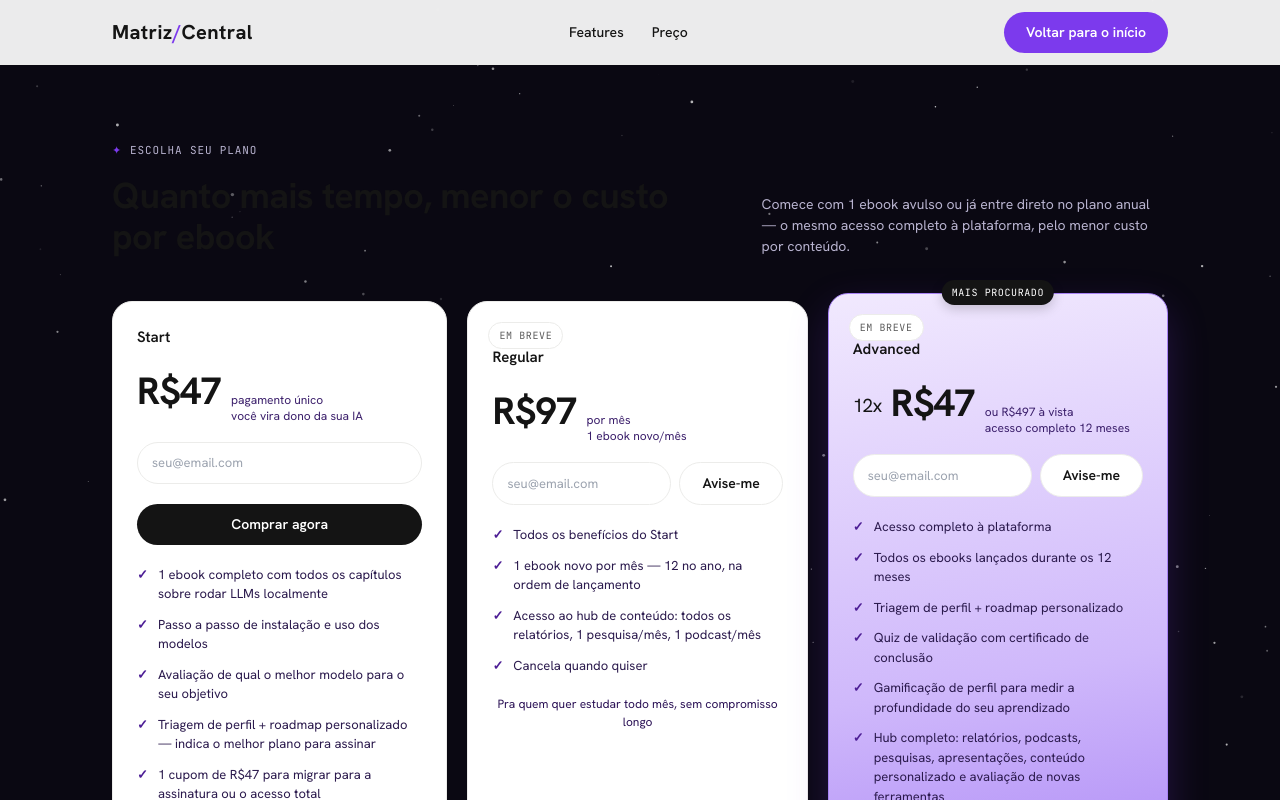
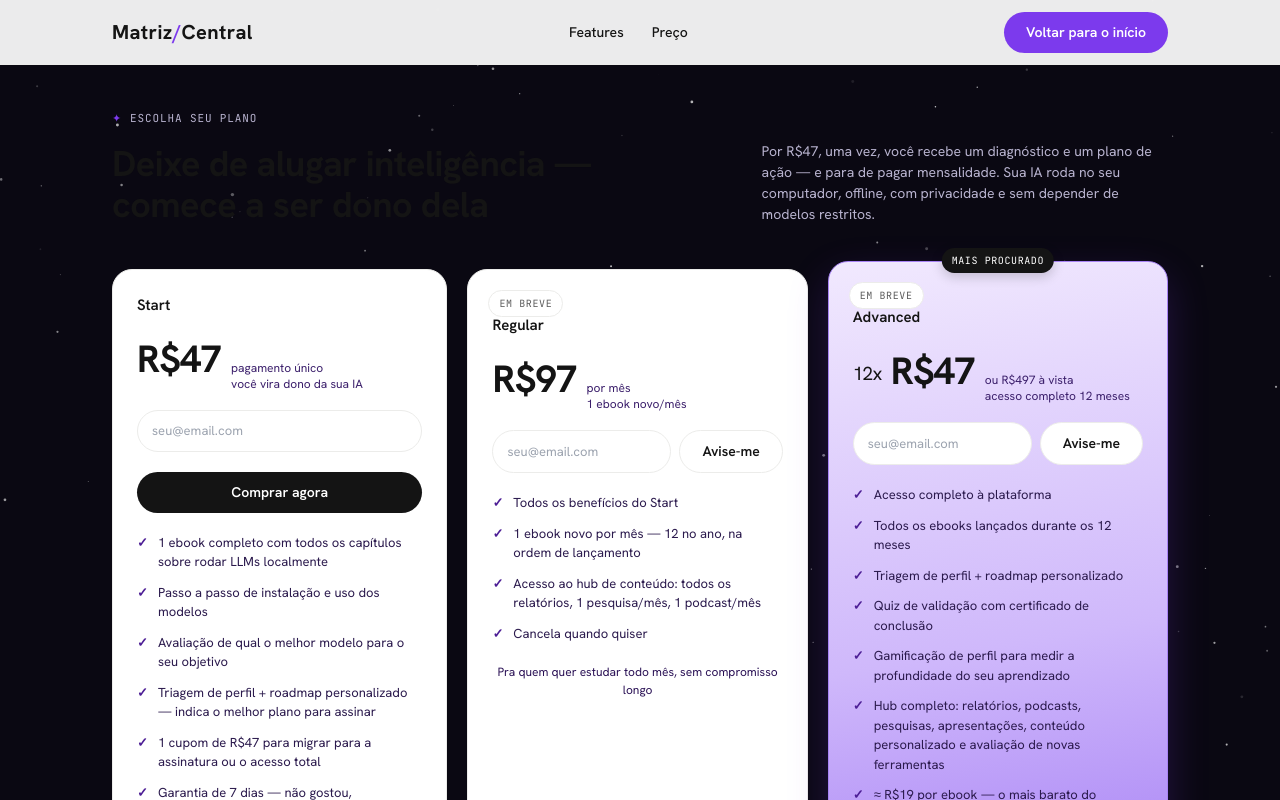
Before and after one commit to limajeferson/matrizcentral, a Next.js app: page /oferta in a window 1280 px wide. Shown: the top 800 px of the page. Built offline with nearby package versions, Linux system fonts and the light colour scheme.

Commit message:
feat: intro da /oferta reposiciona R7 (diagnostico + fim das assinaturas) e planos no topo

```diff
--- a/src/app/(marketing)/landing-v2.css
+++ b/src/app/(marketing)/landing-v2.css
@@ -797,6 +797,9 @@
   position: relative;
   z-index: 1;
 }
+.mc-oferta-wrapper .mc-oferta-intro {
+  padding: 40px 0 72px;
+}
 
 /* O header (fundo branco translúcido) e os cards de plano da OfferPricing
    (fundo branco/gradiente claro, ambos hardcoded em landing-clone.css) não
--- a/src/app/(marketing)/oferta/page.tsx
+++ b/src/app/(marketing)/oferta/page.tsx
@@ -9,19 +9,19 @@ export default function OfertaPage() {
     <div className="mc-oferta-wrapper">
       <Starfield />
       <Header ctaLabel="Voltar para o início" ctaHref="/" />
-      <section>
+      <section className="mc-oferta-intro">
         <div className="container">
           <div className="sec-head">
             <div>
               <span className="sec-tag mono">
                 <i>✦</i> Escolha seu plano
               </span>
-              <h2>Quanto mais tempo, menor o custo por ebook</h2>
+              <h2>Deixe de alugar inteligência — comece a ser dono dela</h2>
             </div>
             <div className="aside">
-              Comece com 1 ebook avulso ou já entre direto no plano anual — o
-              mesmo acesso completo à plataforma, pelo menor custo por
-              conteúdo.
+              Por R$47, uma vez, você recebe um diagnóstico e um plano de ação — e
+              para de pagar mensalidade. Sua IA roda no seu computador, offline,
+              com privacidade e sem depender de modelos restritos.
             </div>
           </div>
 
```
